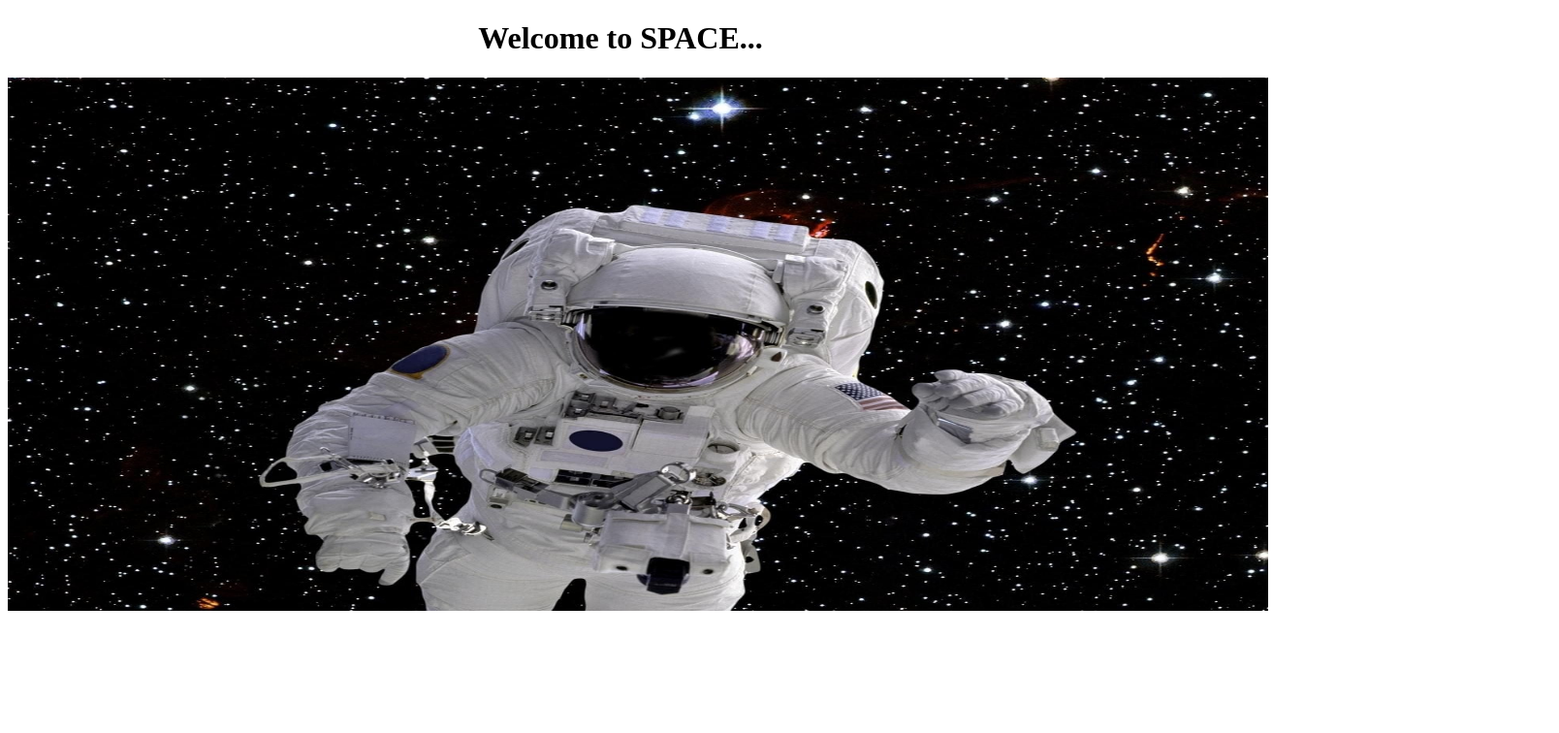
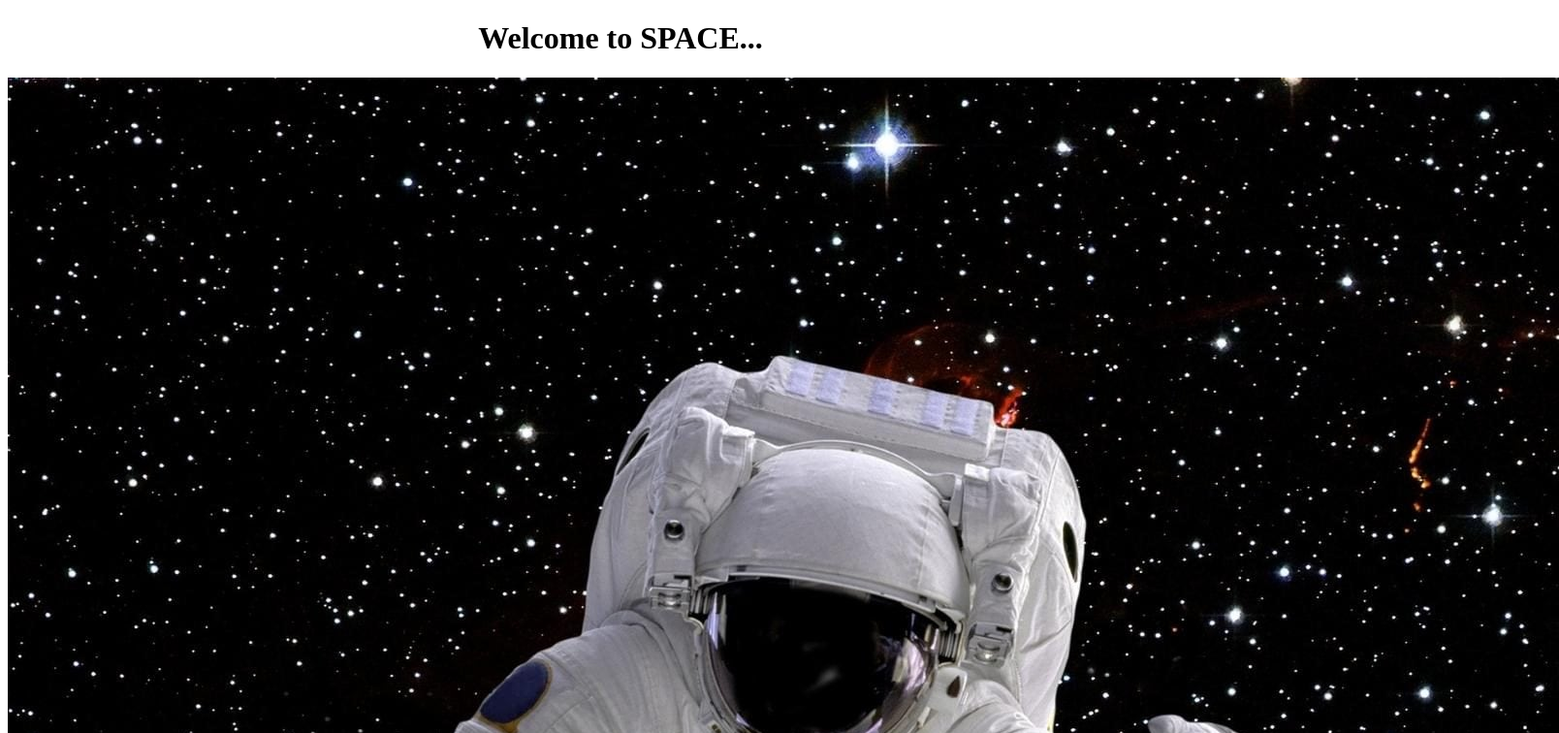
Before and after one commit to ankit22github/test, a plain HTML site: page index.html in a window 1280 px wide. Shown: the top 756 px of the page at 97% size, 1608 px wide, since content can reach past the window. Drawn offline with Linux system fonts and the light colour scheme.

Commit message:
Update index.html

```diff
--- a/index.html
+++ b/index.html
@@ -6,8 +6,7 @@
   <body>
     <p>
       <h1> <center> Welcome to SPACE... </center> </h1>
-
-      <img src="image.png" alt="Image" align="middle" width="1300" height="550" />
+      <img src="image.png" alt="Image" align="middle" />
     </p>
   </body>
 </html>
```
